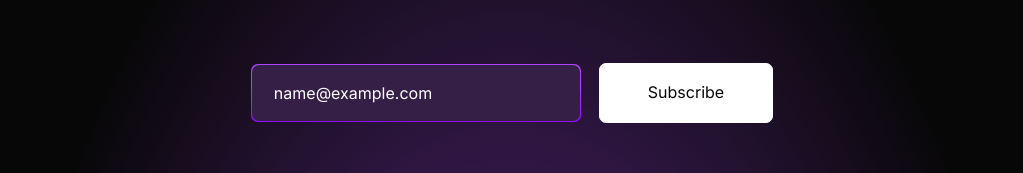
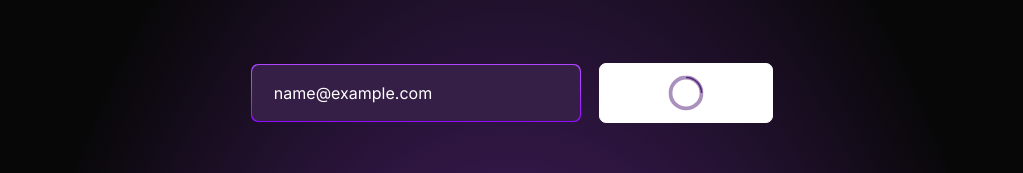
Before and after one commit to clickvote/website, a Next.js app: page / in a window 1280 px wide. Both pictures are taken after typing "name@example.com" into the empty fields and a click on the button "Subscribe". Shown: the part 4776-4949 px from the top of the page, without its empty margins (128-1151 px from the left). Built offline with nearby package versions, Linux system fonts and the light colour scheme; no server answers.

Commit message:
feat: substack public

```diff
--- a/package.json
+++ b/package.json
@@ -42,6 +42,7 @@
     "react": "^18.2.0",
     "react-dom": "^18.2.0",
     "react-icons": "^4.10.1",
+    "react-loader-spinner": "^5.4.5",
     "react-redux": "^8.1.3",
     "react-router-dom": "^6.16.0",
     "react-tooltip": "^5.21.5",
--- a/src/components/landing/Subscribe.tsx
+++ b/src/components/landing/Subscribe.tsx
@@ -5,20 +5,27 @@ import NextImage from '@/components/NextImage';
 import Hashtag from '~/svg/Hashtag.svg';
 import {useCallback, useState} from "react";
 import axios from "axios";
+import {Oval} from "react-loader-spinner";
 
 export default function Subscribe() {
     const [email, setEmail] = useState('');
     const [complete, setComplete] = useState(false);
+    const [loading, setLoading] = useState(false);
     const [text, setText] = useState('');
     const submitForm = useCallback(async (e: any) => {
         e.preventDefault();
         if (email.match(/^[a-zA-Z0-9._%+-]+@[a-zA-Z0-9.-]+\.[a-zA-Z]{2,}$/)) {
-            const {data} = await axios.post('/api/subscribe', {
-                email
+            setLoading(true);
+            const {data} = await axios.post('https://substackapi.com/api/subscribe', {
+                email: email, domain: new URL(process?.env?.NEXT_PUBLIC_SUBSTACK_NEWSLETTER_URL!).hostname
+            }, {
+                headers: {
+                    "Cache-Length": 0
+                }
             });
-
+            setLoading(false);
             setComplete(true);
-            if (data.confirm) {
+            if (data?.requires_confirmation) {
                 setText('Thank you, we have sent you a confirmation email');
             }
             else {
@@ -62,8 +69,23 @@ export default function Subscribe() {
                                 placeholder='Your email'
                             />
                         </div>
-                        <button className='w-full max-w-[330px] rounded-[7px] border-[1px] border-white bg-white px-[48px] py-[16px] text-[16px] leading-[25.6px] text-black transition-all hover:bg-transparent hover:text-white md:w-fit'>
-                            Subscribe
+                        <button className='relative w-full max-w-[330px] rounded-[7px] border-[1px] border-white bg-white px-[48px] py-[16px] text-[16px] leading-[25.6px] text-black transition-all md:w-fit'>
+                            {loading ? (
+                                <>
+                                    <div className="invisible">Subscribe</div>
+                                    <div className="absolute left-[50%] top-[50%] -translate-x-[50%] -translate-y-[50%]">
+                                        <Oval
+                                            height={35}
+                                            width={35}
+                                            color="#56257C"
+                                            visible={true}
+                                            ariaLabel='oval-loading'
+                                            secondaryColor="#56257C"
+                                            strokeWidth={5}
+                                            strokeWidthSecondary={2}
+                                        />
+                                    </div>
+                                </>) : 'Subscribe'}
                         </button>
                         </>)}
                     </div>
--- a/src/helper/endpoints/blog/get.blogs.ts
+++ b/src/helper/endpoints/blog/get.blogs.ts
@@ -4,7 +4,7 @@ import {JSDOM} from "jsdom";
 import dayjs from "dayjs";
 
 export const getBlogs = async (showContent = false) => {
-    const {data} = await axios.get(process?.env?.SUBSTACK_NEWSLETTER_URL + `/feed?cache=${Math.random()}`);
+    const {data} = await axios.get(process?.env?.NEXT_PUBLIC_SUBSTACK_NEWSLETTER_URL + `/feed?cache=${Math.random()}`);
     const parsedXml = await parseStringPromise(data);
 
     const items = [];
--- a/src/pages/api/subscribe.ts
+++ /dev/null
@@ -1,19 +0,0 @@
-import axios from "axios";
-import {NextApiRequest, NextApiResponse} from "next";
-
-export default async function handler(req: NextApiRequest, res: NextApiResponse) {
-    if (req.method !== 'POST' || !req.body.email || !req.body.email.match(/^[a-zA-Z0-9._%+-]+@[a-zA-Z0-9.-]+\.[a-zA-Z]{2,}$/)) {
-        res.status(400).json({message: 'Invalid request'});
-        return;
-    }
-
-    const {data} = await axios.post('https://substackapi.com/api/subscribe', {
-        email: req.body.email, domain: new URL(process?.env?.SUBSTACK_NEWSLETTER_URL!).hostname
-    }, {
-        headers: {
-            "Cache-Length": 0
-        }
-    });
-
-    res.status(200).json({confirm: !!data?.requires_confirmation});
-}
```
Also changed, not shown: 2 other files (tests, documents, lock files or other folders).
